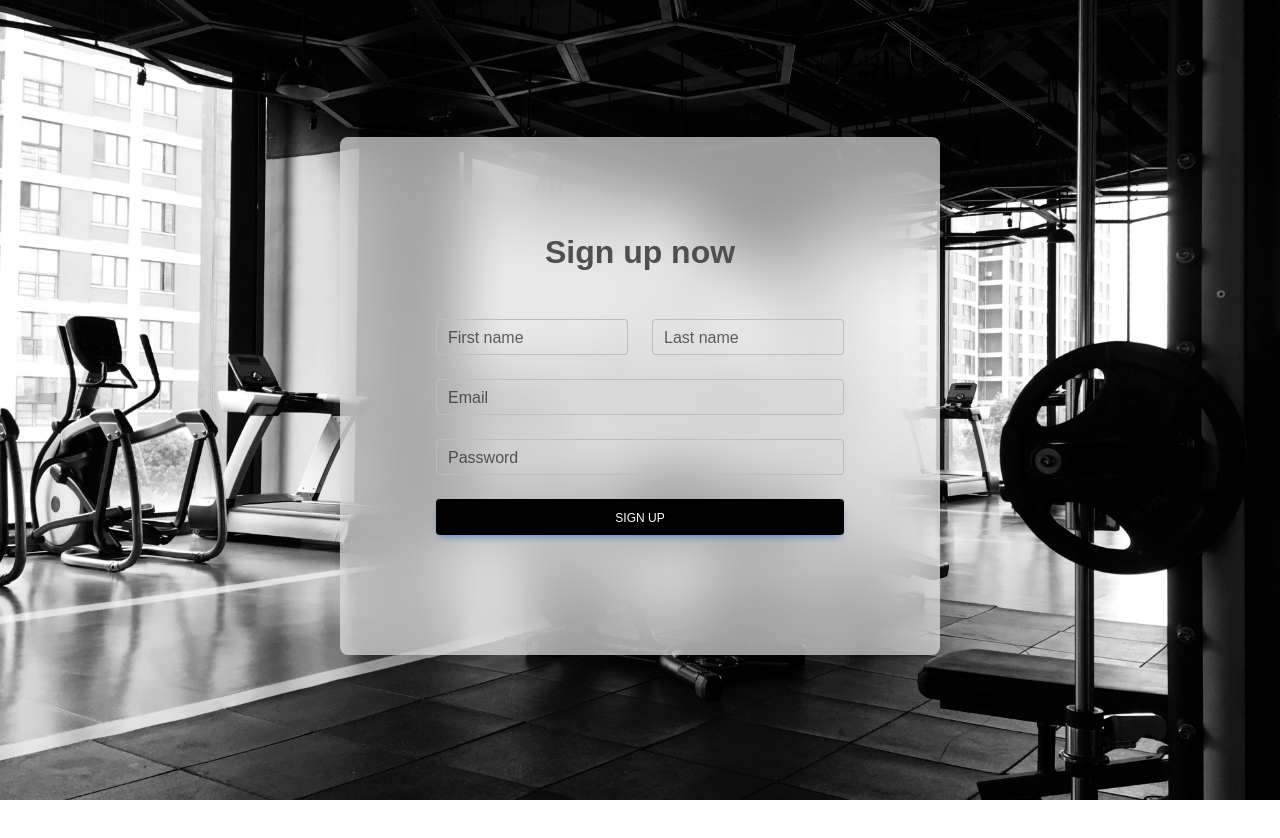
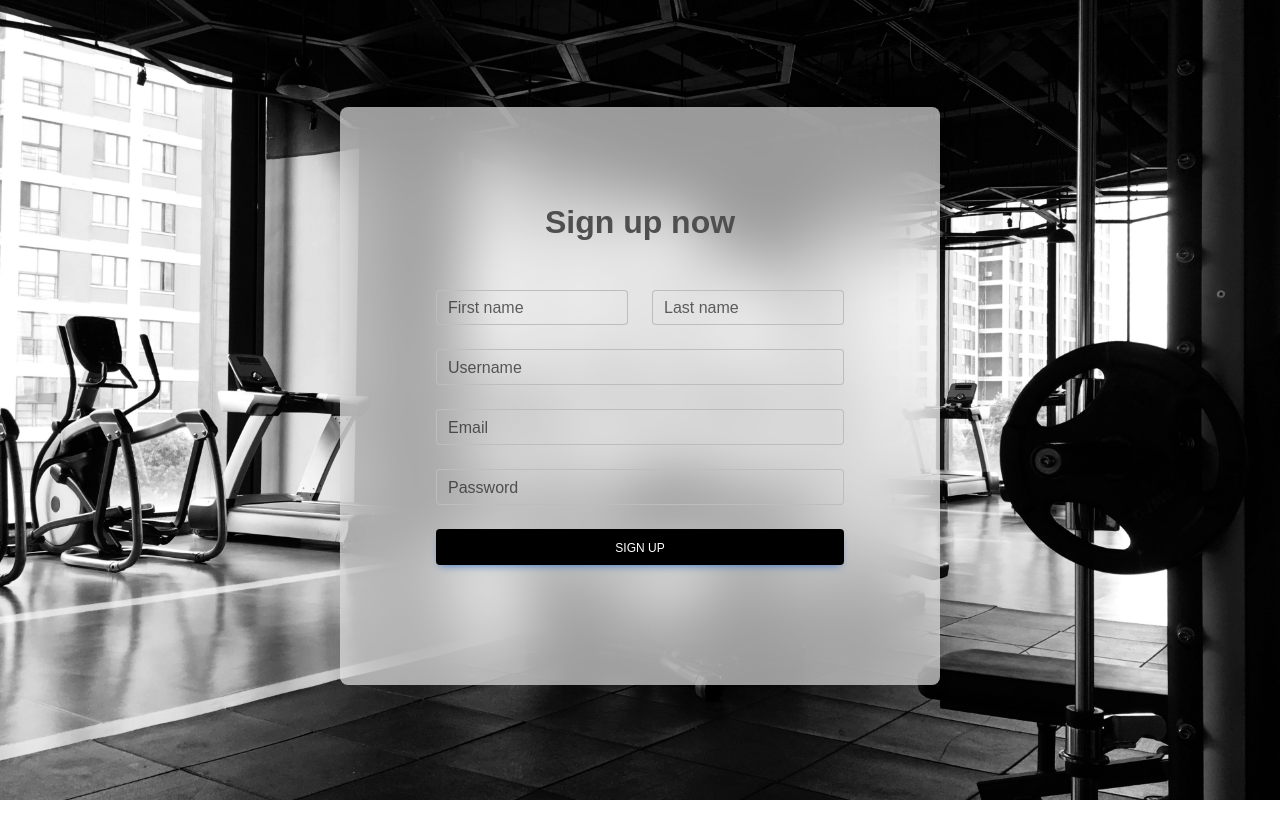
Before and after one commit to aniketmohanty82/Sportify, a React (Create React App) app in the folder client/: page /register in a window 1280 px wide. Built offline with nearby package versions, Linux system fonts and the light colour scheme.

Commit message:
added unique username field

```diff
--- a/client/src/pages/Registration.js
+++ b/client/src/pages/Registration.js
@@ -19,6 +19,7 @@ function Registration() {
   const [email, setEmail]         = useState('');
   const [password, setPassword]   = useState('');
   const [message, setMessage]     = useState('');
+  const [username, setUsername]   = useState('');
 
   useEffect(() => {
     import('mdb-react-ui-kit/dist/css/mdb.min.css');
@@ -31,6 +32,7 @@ function Registration() {
       const res = await axios.post('http://localhost:5001/users/register', {
         firstName,
         lastName,
+        username,
         email,
         password,
       });
@@ -100,6 +102,14 @@ function Registration() {
 
               <MDBInput
                 wrapperClass="mb-4"
+                label="Username"
+                type="text"
+                value={username}
+                onChange={(e) => setUsername(e.target.value)}
+              />
+
+              <MDBInput
+                wrapperClass="mb-4"
                 label="Email"
                 type="email"
                 value={email}
```
Also changed, not shown: 2 other files (tests, documents, lock files or other folders).
